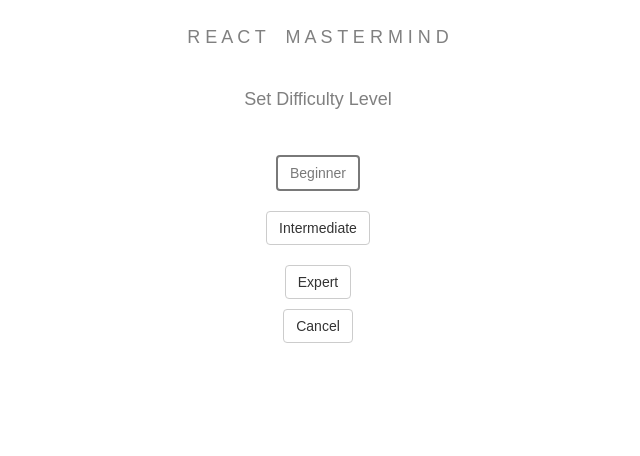
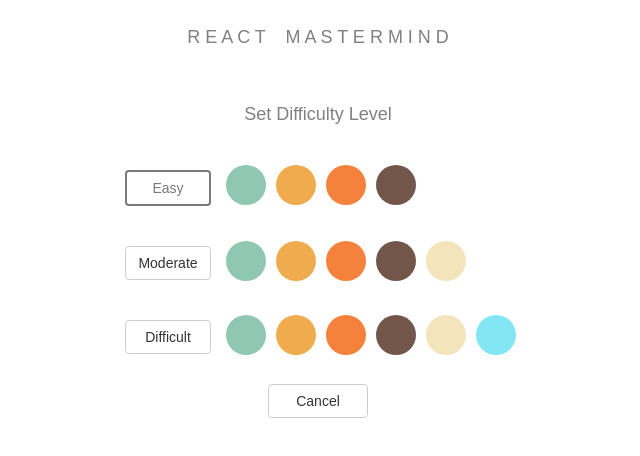
Before and after one commit to needimf/react-mastermind, a React (Create React App) app: page /settings in a window 1280 px wide. Shown: the top 456 px of the page, without its empty margins (322-962 px from the left). Built offline with nearby package versions, Linux system fonts and the light colour scheme.

Commit message:
Added color cells to settings page to show the number of colors for each difficulty. Edited settings page styling.

```diff
--- a/src/pages/SettingsPage/SettingsPage.css
+++ b/src/pages/SettingsPage/SettingsPage.css
@@ -2,13 +2,37 @@
   display: flex;
   flex-flow: column nowrap;
   align-items: center;
+  margin-bottom: 50px;
 }
 
 .SettingsPage-row {
+  display: flex;
   flex-flow: row nowrap;
-  justify-content: center;
+  margin-bottom: 20px;
+}
+
+.SettingsPage-row button {
+  width: 86px;
+  margin: 10px;
 }
 
 .SettingsPage-selected-difficulty {
   border: 2px solid #333;
 }
+
+.SettingsPage-difficulty-colors {
+  display: flex;
+  flex-flow: row nowrap;
+}
+
+.SettingsPage-color {
+  width: 40px;
+  height: 40px;
+  margin: 5px;
+  border-radius: 50%;
+  opacity: 0.85;
+}
+
+.SettingsPage-cancel {
+  width: 100px;
+}
--- a/src/pages/SettingsPage/SettingsPage.jsx
+++ b/src/pages/SettingsPage/SettingsPage.jsx
@@ -5,9 +5,9 @@ import './SettingsPage.css';
 const SettingsPage = (props) => {
 
   let difficulties = [
-    {name: 'Beginner', colorNum: 4},
-    {name: 'Intermediate', colorNum: 5},
-    {name: 'Expert', colorNum: 6},
+    {name: 'Easy', colorNum: 4},
+    {name: 'Moderate', colorNum: 5},
+    {name: 'Difficult', colorNum: 6},
   ]
 
   function handleDifficultyChange(numOfColors) {
@@ -25,16 +25,27 @@ const SettingsPage = (props) => {
       >
       {difficulty.name}
       </button>
+      <div className="SettingsPage-difficulty-colors">
+        {props.colors.slice(0, difficulty.colorNum).map(color =>
+          <div
+            className="SettingsPage-color"
+            style={{backgroundColor: color}}
+            key={color}
+          />
+        )}
+      </div>
     </div>
   ))
 
   return (
-    <div>
+    <div className="SettingsPage-container">
       <h1 className="header-footer-style">Set Difficulty Level</h1>
-      <div className="SettingsPage-container">
+      <div>
         {levels}
       </div>
-      <Link className="btn btn-default" to="/">Cancel</Link>
+      <div>
+        <Link className="SettingsPage-cancel btn btn-default" to="/">Cancel</Link>
+      </div>
     </div>
   )
 }
```
